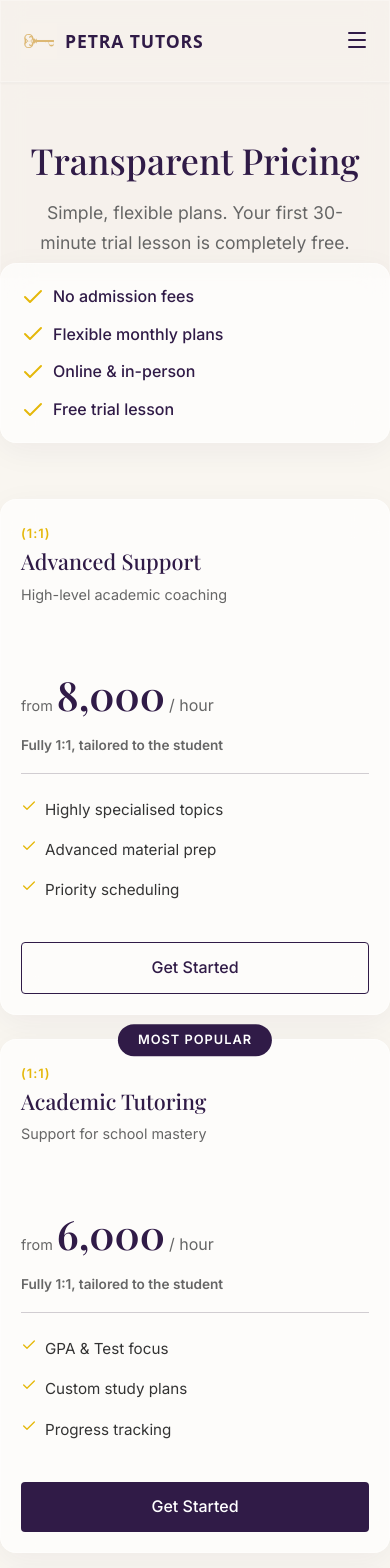
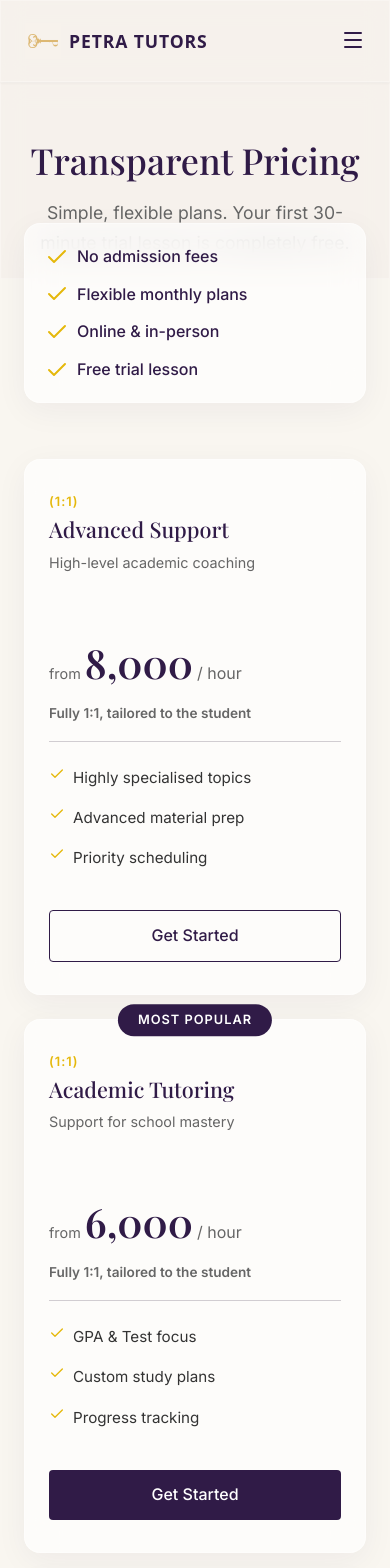
Before and after one commit to petratutorsadmin/petratutors, a React (Vite) app: page /pricing in a window 390 px wide. Shown: the top 1568 px of the page. Built offline with nearby package versions, Linux system fonts and the light colour scheme; a web font is replaced by a local one.

Commit message:
style: increase horizontal padding on mobile containers and pricing cards

```diff
--- a/src/index.css
+++ b/src/index.css
@@ -149,6 +149,9 @@ img {
   .section {
     padding: var(--space-lg) 0;
   }
+  .container {
+    padding: 0 1.5rem;
+  }
 }
 
 .text-center {
--- a/src/pages/Pricing.module.css
+++ b/src/pages/Pricing.module.css
@@ -276,7 +276,7 @@
     }
 
     .pricingCard {
-        padding: 1.5rem 1.25rem 1.25rem;
+        padding: 2rem 1.5rem;
     }
 
     .popular {
@@ -288,7 +288,7 @@
     }
 
     .groupSection {
-        padding: 1.5rem;
+        padding: 2rem 1.5rem;
         gap: 1.5rem;
     }
 
@@ -298,10 +298,10 @@
 
     .decisionGrid {
         grid-template-columns: 1fr;
-        gap: 1rem;
+        gap: 1.5rem;
     }
 
     .decisionCard {
-        padding: 1.5rem;
+        padding: 2rem 1.5rem;
     }
 }
```
